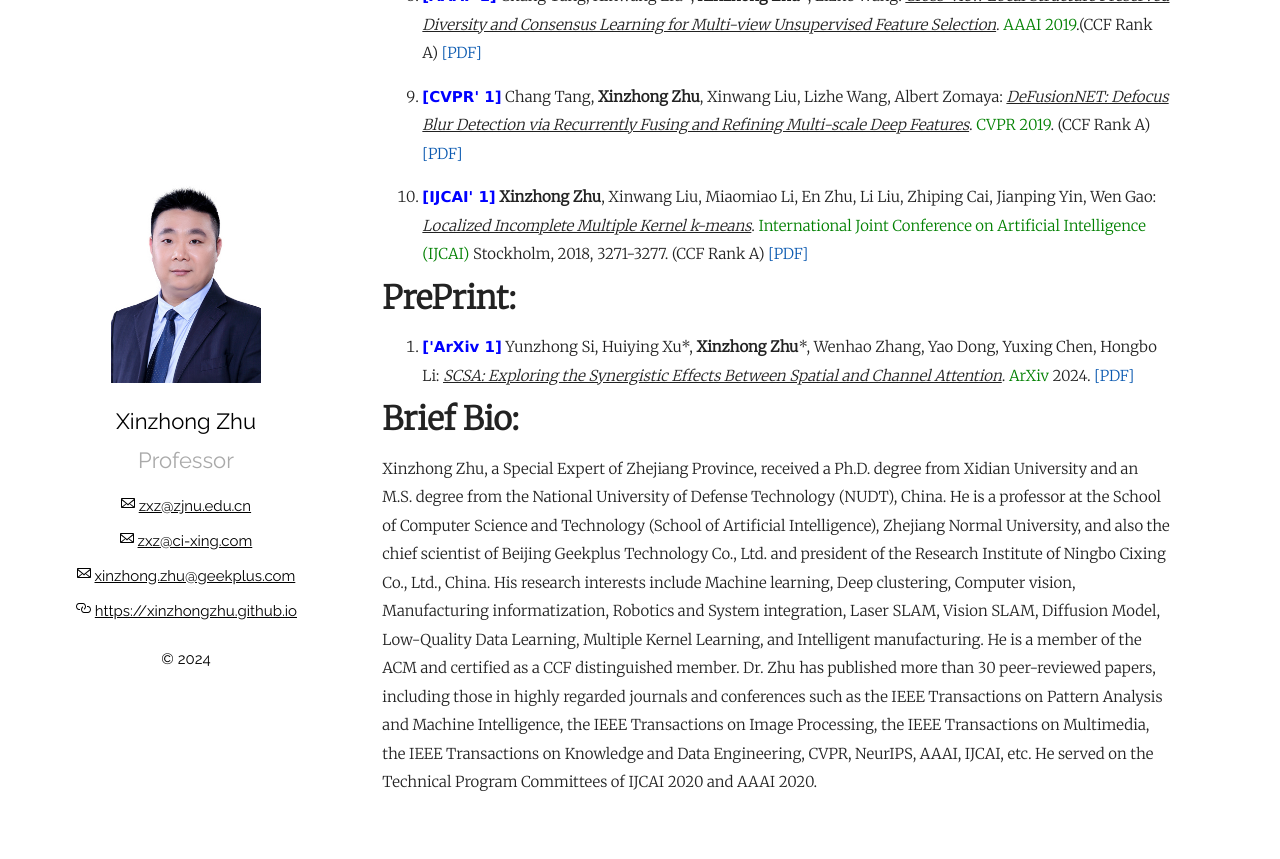
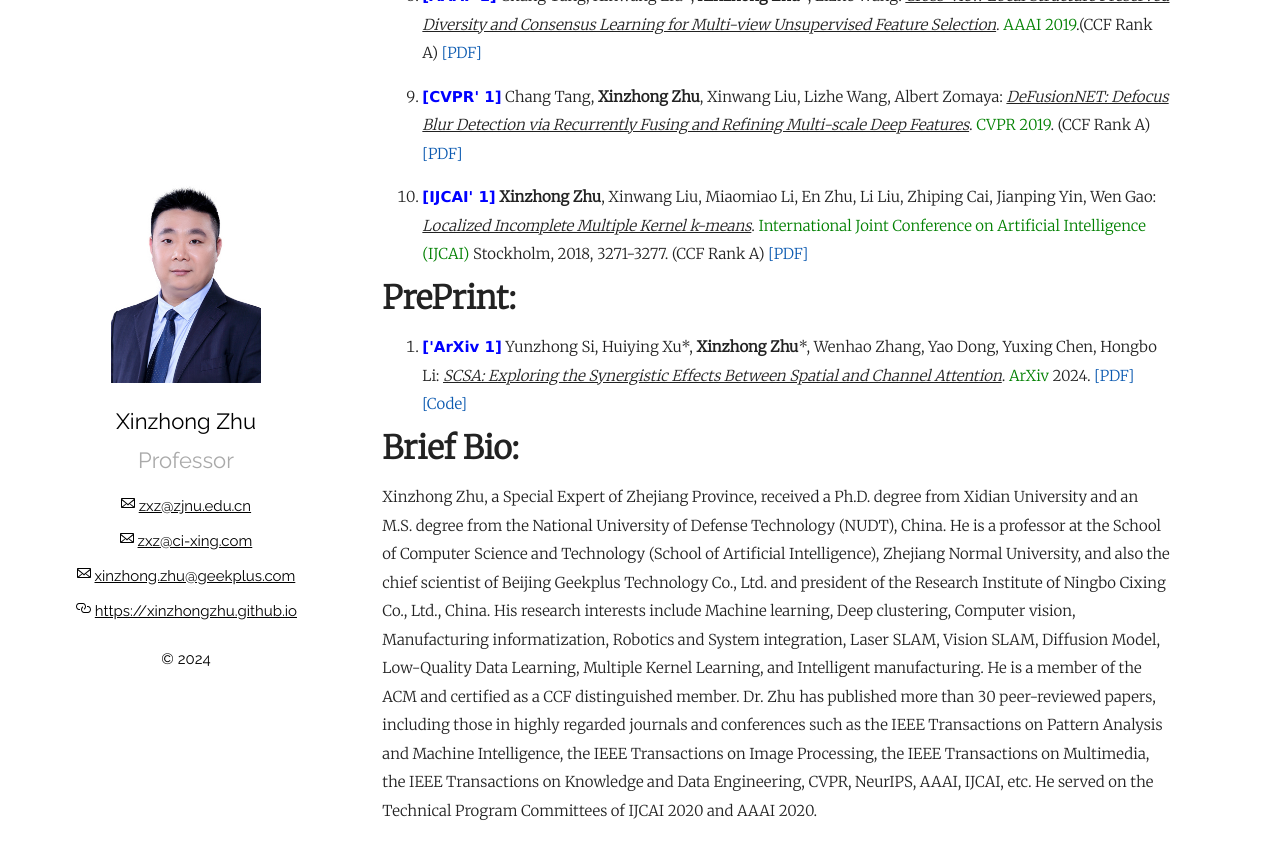
Before and after one commit to xinzhongzhu/xinzhongzhu.github.io, a Jekyll site: the page built from index.md, in a window 1280 px wide and 900 px high, scrolled down 4734 px. Shown: the top 859 px of the window. Built offline with Jekyll 4.4.1, drawn with Linux system fonts in a browser that asks for light colours.

Commit message:
Update index.md

```diff
--- a/index.md
+++ b/index.md
@@ -143,7 +143,7 @@ Please drop me a message by email: <u>zxz@zjnu.edu.cn</u> or <u>zxz@ci-xing.com<
   <summary><font size="6"><b>PrePrint:</b></font></summary>
   <p>
     <ol>
-<p style="margin-top: 8px;"><li><font face="verdana" color="blue"><b>['ArXiv 1]</b></font> Yunzhong Si, Huiying Xu*, <b>Xinzhong Zhu</b>*, Wenhao Zhang, Yao Dong, Yuxing Chen, Hongbo Li: <i><u>SCSA: Exploring the Synergistic Effects Between Spatial and Channel Attention</u></i>. <font color="green">ArXiv</font> 2024. <a href = "[https://www.ijcai.org/proceedings/2018/0454.pdf](https://arxiv.org/pdf/2407.05128v1)">[PDF]</a></li></p>
+<p style="margin-top: 8px;"><li><font face="verdana" color="blue"><b>['ArXiv 1]</b></font> Yunzhong Si, Huiying Xu*, <b>Xinzhong Zhu</b>*, Wenhao Zhang, Yao Dong, Yuxing Chen, Hongbo Li: <i><u>SCSA: Exploring the Synergistic Effects Between Spatial and Channel Attention</u></i>. <font color="green">ArXiv</font> 2024. <a href = "https://arxiv.org/pdf/2407.05128v1">[PDF]</a> <a href = "https://github.com/HZAI-ZJNU/SCSA">[Code]</a></li></p>
 
 
 
```
